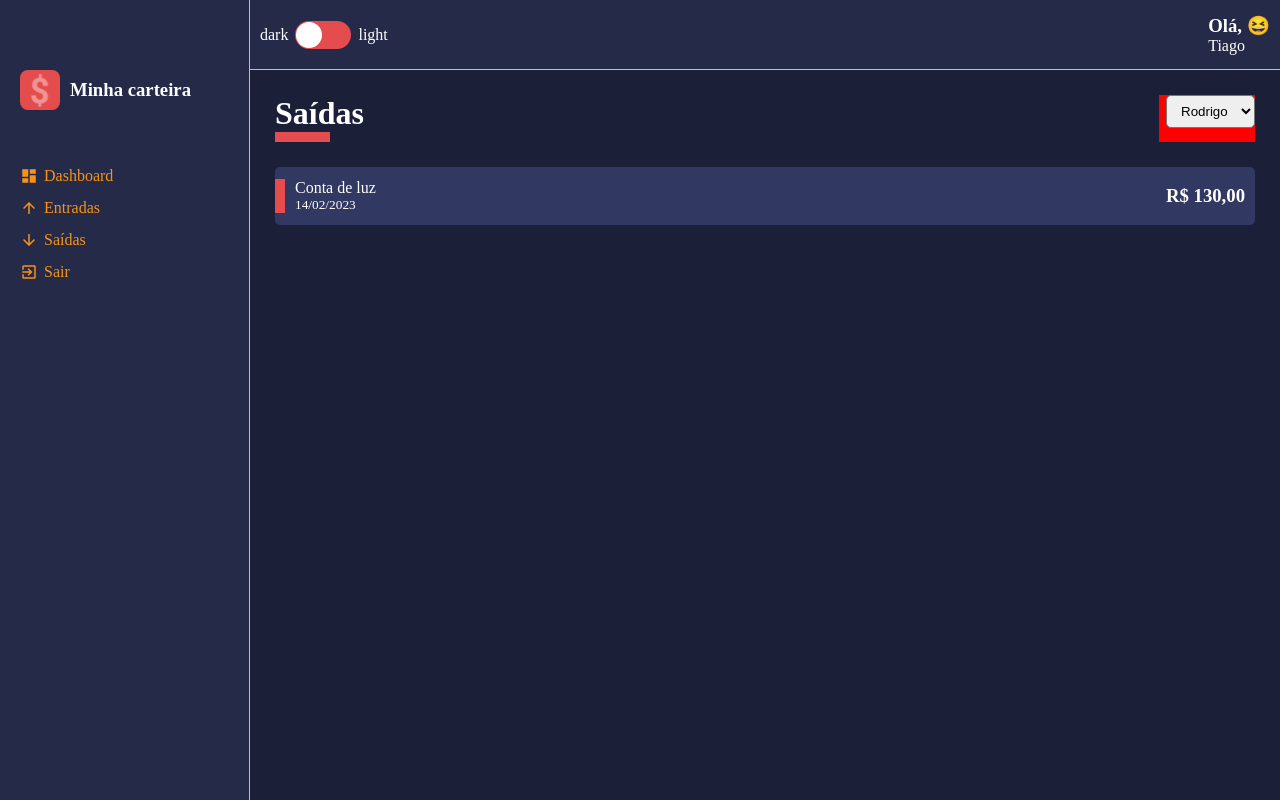
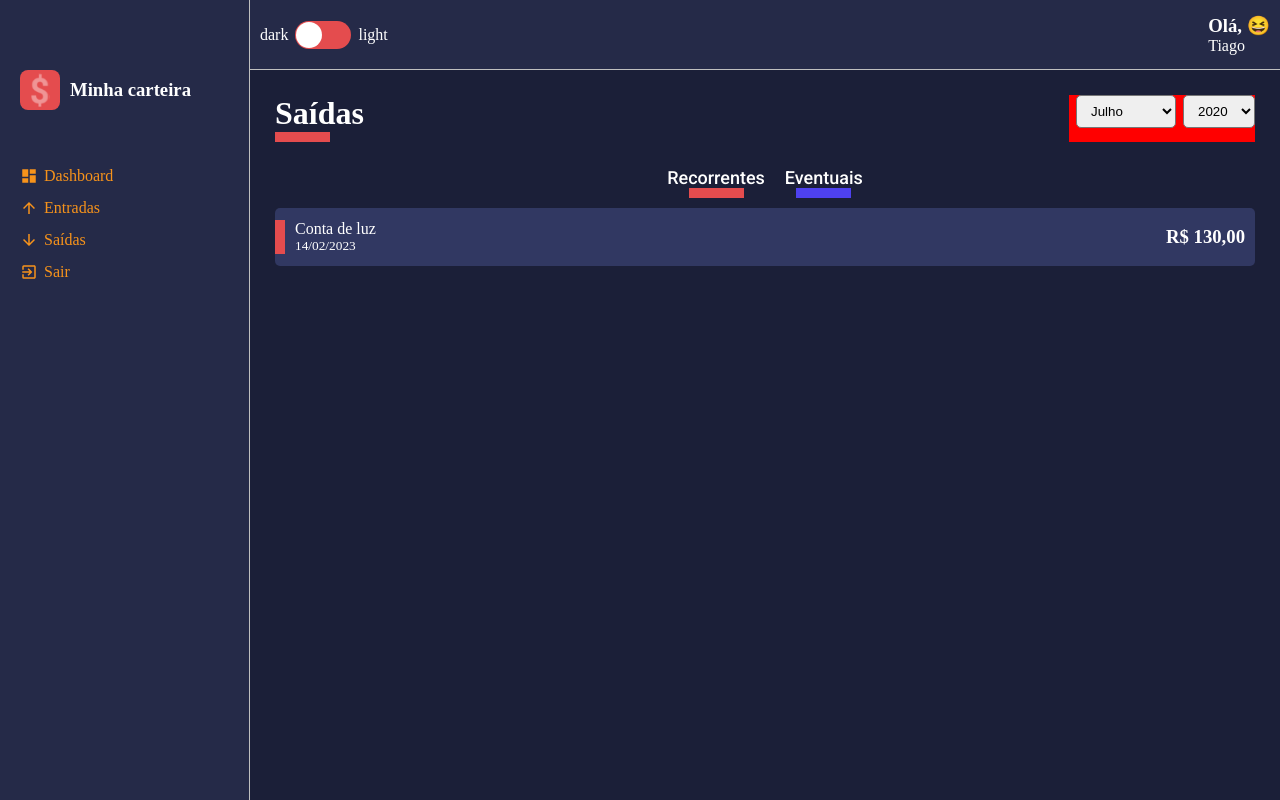
Before and after one commit to TiagoSilva34/Carteira-Digital, a React (Create React App) app: page / in a window 1280 px wide. Built offline with nearby package versions, Linux system fonts and the light colour scheme.

Commit message:
Criando os botões de filtros de eventuais e recorrentes

```diff
--- a/src/pages/List/index.tsx
+++ b/src/pages/List/index.tsx
@@ -4,15 +4,21 @@
 import { SelectInput } from '../../components/Selectinput'
 import {
   Container,
-  Content
+  Content,
+  Filters
 } from './style'
 
 export const List: React.FC = () => {
-  const options = [
-    {
-      value: "Rodrigo",
-      label: "Rodrigo"
-    }
+  const months = [
+    {value: 7, label: "Julho"},
+    {value: 8, label: "Agosto"},
+    {value: 9, label: "Setembro"},
+  ]
+
+  const years = [
+    {value: 2020, label: 2020},
+    {value: 2019, label: 2019},
+    {value: 2018, label: 2018},
   ]
 
   return (
@@ -22,9 +28,28 @@
         lineColor='#E44C4E'
       >
         <SelectInput
-          options={options}
+          options={months}
+        />
+        <SelectInput
+          options={years}
         />
       </ContentHeader>
+
+      <Filters>
+        <button
+          type='button'
+          className='tag-filter tag-filter-recurrent'
+        >
+          Recorrentes
+        </button>
+
+        <button
+          type='button'
+          className='tag-filter tag-filter-eventual'
+        >
+          Eventuais
+        </button>
+      </Filters>
 
       <Content>
         <HistoryFinanceCard
--- a/src/pages/List/style.ts
+++ b/src/pages/List/style.ts
@@ -3,3 +3,42 @@
 export const Container = styled.div``
 
 export const Content = styled.div``
+
+export const Filters = styled.div`
+  width: 100%;
+
+  display: flex;
+  justify-content: center;
+
+  .tag-filter {
+    font-size: 18px;
+    font-weight: 500;
+    background: none;
+
+    color: ${props => props.theme.colors.white};
+
+    margin: 0 10px;
+
+    transition: opacity .3s;
+
+      &:hover {
+        opacity: .7;
+      }
+  }
+
+  .tag-filter-recurrent::after {
+    content: "";
+    display: block;
+    width: 55px;
+    margin: 0 auto;
+    border-bottom: 10px solid ${props => props.theme.colors.warning};
+  }
+
+  .tag-filter-eventual::after {
+    content: "";
+    display: block;
+    width: 55px;
+    margin: 0 auto;
+    border-bottom: 10px solid ${props => props.theme.colors.success};
+  }
+`
```
